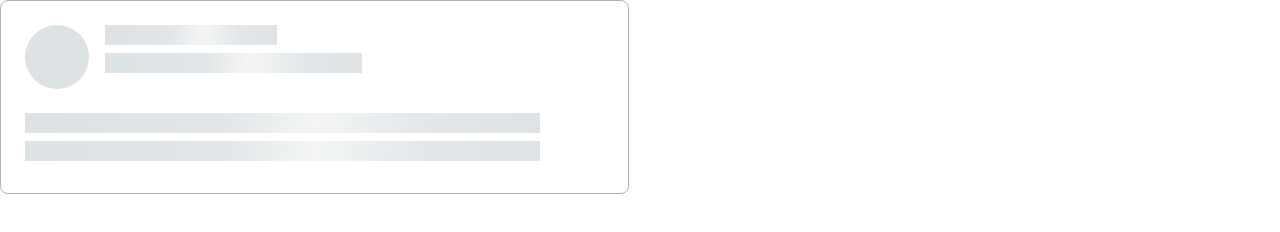
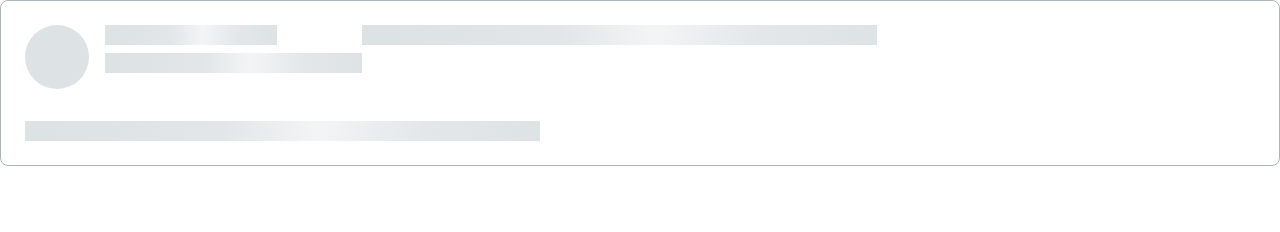
Before and after one commit to js-tasks-ru/htmlcss-20231222_gladysheva-pv, a website: page 04-lection2/02-skeleton/index.html in a window 1280 px wide. Drawn offline with Linux system fonts and the light colour scheme.

Commit message:
4 task. skeleton. fix

```diff
--- a/04-lection2/02-skeleton/index.html
+++ b/04-lection2/02-skeleton/index.html
@@ -7,7 +7,7 @@
     </head>
     <body>
         <div class="skeleton">
-            <svg class="skeleton__item_circle" width="64" height="64" viewBox="0 0 64 64" fill="none" xmlns="http://www.w3.org/2000/svg">
+            <svg class="skeleton__circle" width="64" height="64" viewBox="0 0 64 64" fill="none" xmlns="http://www.w3.org/2000/svg">
                 <circle cx="32" cy="32" r="32" fill="#DDE2E5"/>
             </svg>
             <div class="wrapper">
--- a/04-lection2/02-skeleton/skeleton.css
+++ b/04-lection2/02-skeleton/skeleton.css
@@ -1,25 +1,26 @@
 .skeleton {
-    border-style: solid;
+    border: solid 1px var(--grey-3);
     border-radius: 8px;
-    border-width: 1px;
-    border-color: var(--grey-3);
-    line-height: 24px;
     padding: 24px;
     display: flex;
     align-content: flex-start;
     flex-wrap: wrap;
-    width: 579px;
 }
 
 .skeleton__item {
     background: linear-gradient(93deg, #DDE2E5 6.44%, #E2E6E8 38.47%, #F3F5F5 56.48%, #E3E7EA 77.5%, #DDE2E5 102.52%);
     height: 20px;
     flex-shrink: 0;
-    margin-bottom: 8px;
 }
 
-.skeleton__item_circle {
+.skeleton__circle {
     margin-right: 16px;
     margin-bottom: 24px;
+    width: 64px;
+    height: 64px;
     flex-shrink: 0;
 }
+
+.skeleton__item + .skeleton__item {
+    margin-top: 8px;
+}
```
